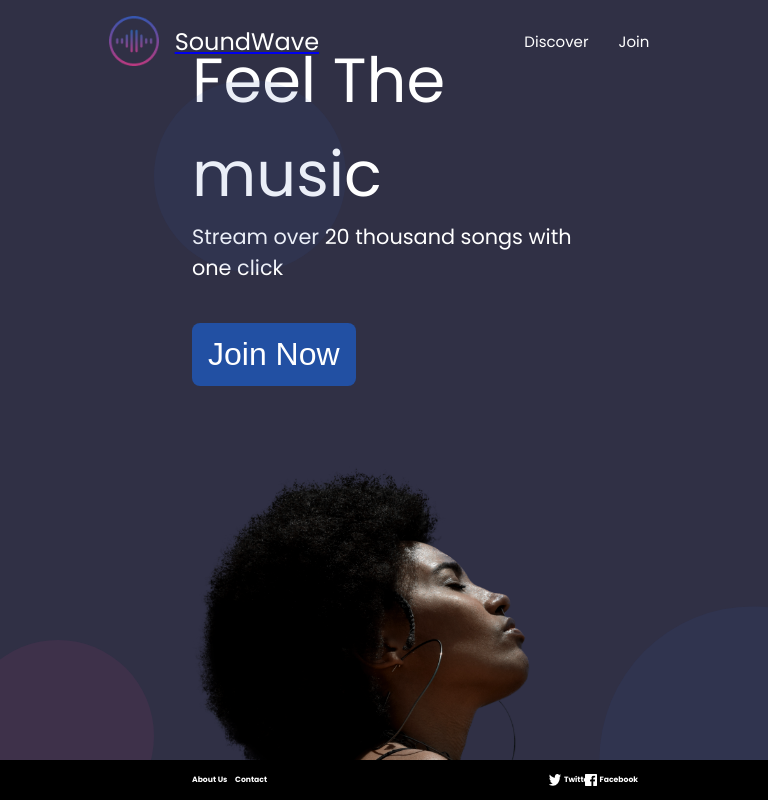
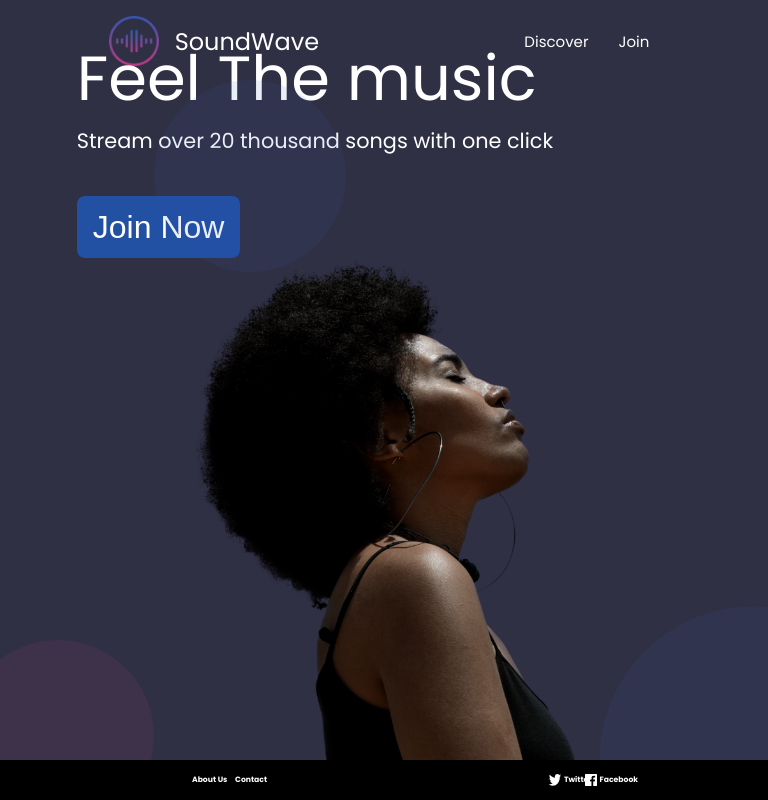
Before and after one commit to EqualWaveStudio/soundwave, a React (Create React App) app: page / in a window 768 px wide. Built offline with nearby package versions, Linux system fonts and the light colour scheme.

Commit message:
retoques responsive movil

```diff
--- a/src/Components/Header.css
+++ b/src/Components/Header.css
@@ -13,7 +13,9 @@
     gap: 1rem;
 }
 
-
+.logo-link{
+    text-decoration: none;;
+}
 .logo-title {
     font-size: 1.5rem;
     text-decoration: none;
@@ -43,8 +45,6 @@
     /* margin-top: 2rem; */
 }
 
-<<<<<<< HEAD
-=======
 @media only screen and (max-width: 575px){
 
 .logo-title {
@@ -53,7 +53,6 @@
 
 
 }
->>>>>>> dev
 
 
 
--- a/src/Home/MainHome.css
+++ b/src/Home/MainHome.css
@@ -21,26 +21,19 @@
 }
 
 .main-content{
+    width: 100vw;
+    height: auto;
     position: fixed;
     bottom: 0;
-    margin-top: 6.2rem;
-    width: 100vw;
-    height: auto;
     position: absolute;
     display: flex;
     justify-content: space-around;
     overflow: hidden;
 }
 
-.photo{
-    width: 40vw;
-    display: flex;
-    justify-content: center;
-}
 
 .girl-photo{
-    width: 30vw;
-    height: auto;
+    width: 25rem;
     z-index: 1;
 }
 
@@ -95,25 +88,24 @@
 
 
 
-@media only screen and (min-width: 768px) and (max-width: 991px){
+@media only screen and (min-width: 601px) and (max-width: 991px){
 
     .main-content{
-        height: 100vh;
-        padding: 0;
+          height: 100vh;
           flex-direction: column-reverse;
           overflow: hidden;
-          justify-content: center;
           align-items: center;
-          margin-bottom: 0;
+          justify-content: space-between;
           position: fixed;
           bottom: 0;
+
       }
 
       .main-text{
           padding: 0;
-          width: 50vw;
-          margin-top: 30vh;
-          margin-bottom: 10vh;
+          width: 80vw;
+          margin-top: 20vh;
+
       }
 
       h1{
@@ -146,21 +138,19 @@
 
 }
 
-@media only screen and (max-width: 575px){
+@media only screen and (max-width: 600px){
 
-    .photo{
-        display:none;
+    .girl-photo{
+        display: none;
     }
-
 
     .main-content{
         width: 100%;
-
     }
 
     .main-text{
         width: 100%;
-        margin-bottom: 30vh;
+        margin-bottom: 35vh;
         padding: 0 1.5rem;
     }
 
--- a/src/Home/MainHome.jsx
+++ b/src/Home/MainHome.jsx
@@ -10,9 +10,9 @@
 
         <div className="main-content">
 
-          <div className='photo'>
+
           <img className="girl-photo" src={girlPhoto} alt="Mujer afro descendiente con audifonos escuchando y disfrutando musica" />
-          </div>
+
 
           <div className='main-text'>
             <h1>Feel The music</h1>
```
